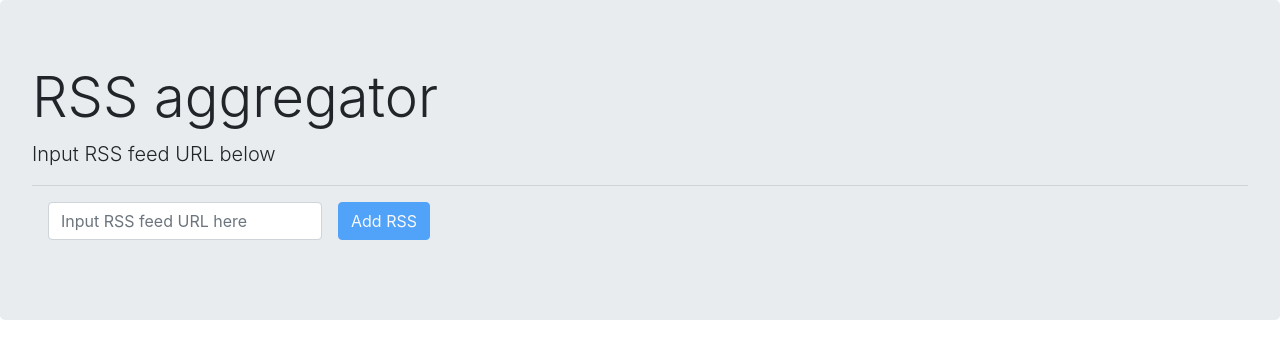
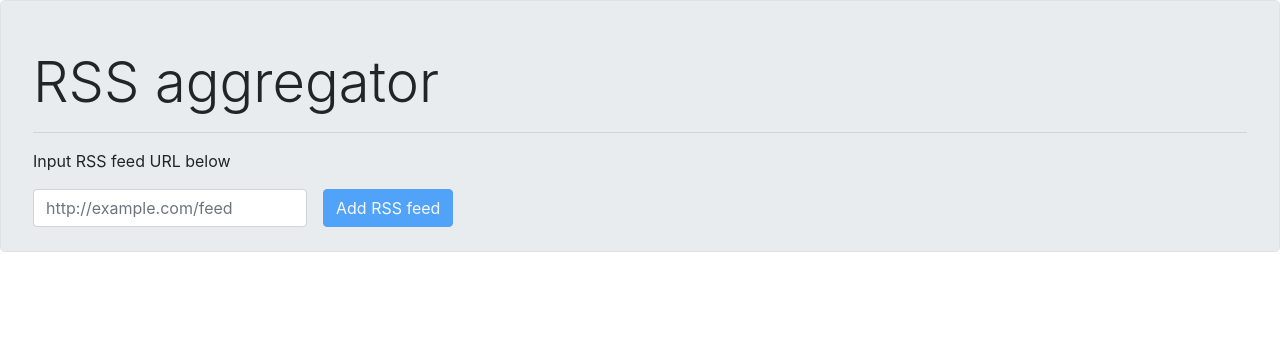
Before and after one commit to it-amalker/frontend-project-lvl3, a website built with webpack: page template.html in a window 1280 px wide. Built offline with nearby package versions, Linux system fonts and the light colour scheme; what melanke-watchjs would draw is missing.

Commit message:
change styles

```diff
--- a/template.html
+++ b/template.html
@@ -5,15 +5,15 @@
     <link rel="stylesheet" href="https://stackpath.bootstrapcdn.com/bootstrap/4.4.1/css/bootstrap.min.css" integrity="sha384-Vkoo8x4CGsO3+Hhxv8T/Q5PaXtkKtu6ug5TOeNV6gBiFeWPGFN9MuhOf23Q9Ifjh" crossorigin="anonymous">
   </head>
   <body>
-    <div class="jumbotron mb-1">
+    <div class="jumbotron mb-0 pb-2 pt-5 border">
       <h1 class="display-4">RSS aggregator</h1>
-      <p class="lead">Input RSS feed URL below</p>
       <hr class="m-y-2">
-      <form class="form form-inline" novalidate>
+      <p>Input RSS feed URL below</p>
+      <form class="form form-inline ml-0">
         <div class="form-group mb-2">
           <label for="feed-name"></label>
-          <input type="text" class="form-control mx-sm-3 mb-2" id="feed-name" placeholder="Input RSS feed URL here" value="">
-          <button class="btn btn-primary mb-2" type="submit" disabled>Add RSS</button>
+          <input type="text" class="form-control mb-2 mr-3" id="feed-name" placeholder="http://example.com/feed" value="">
+          <button class="btn btn-primary mb-2" type="submit" disabled>Add RSS feed</button>
         </div>
       </form>
       <div class="alert-container"></div>
```
